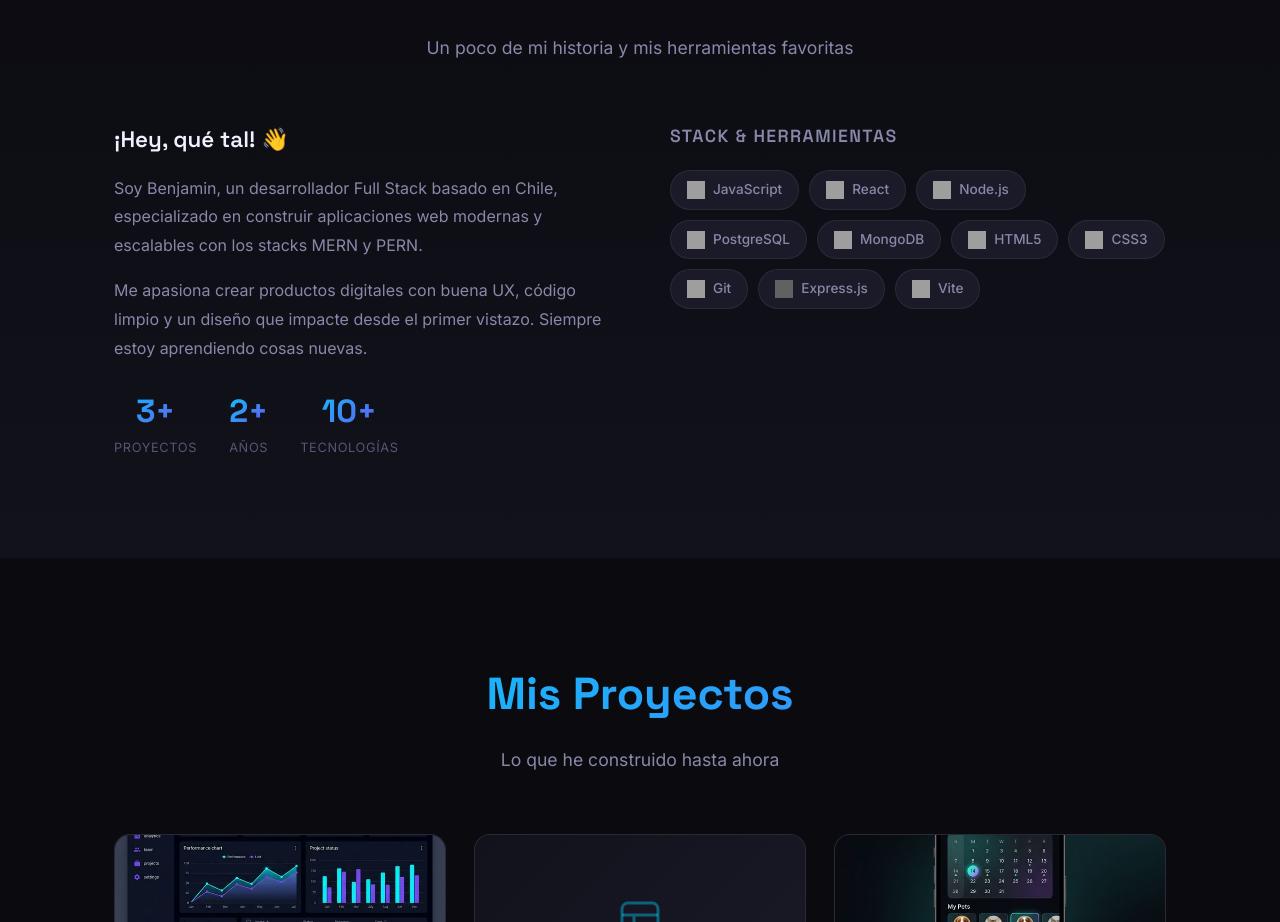
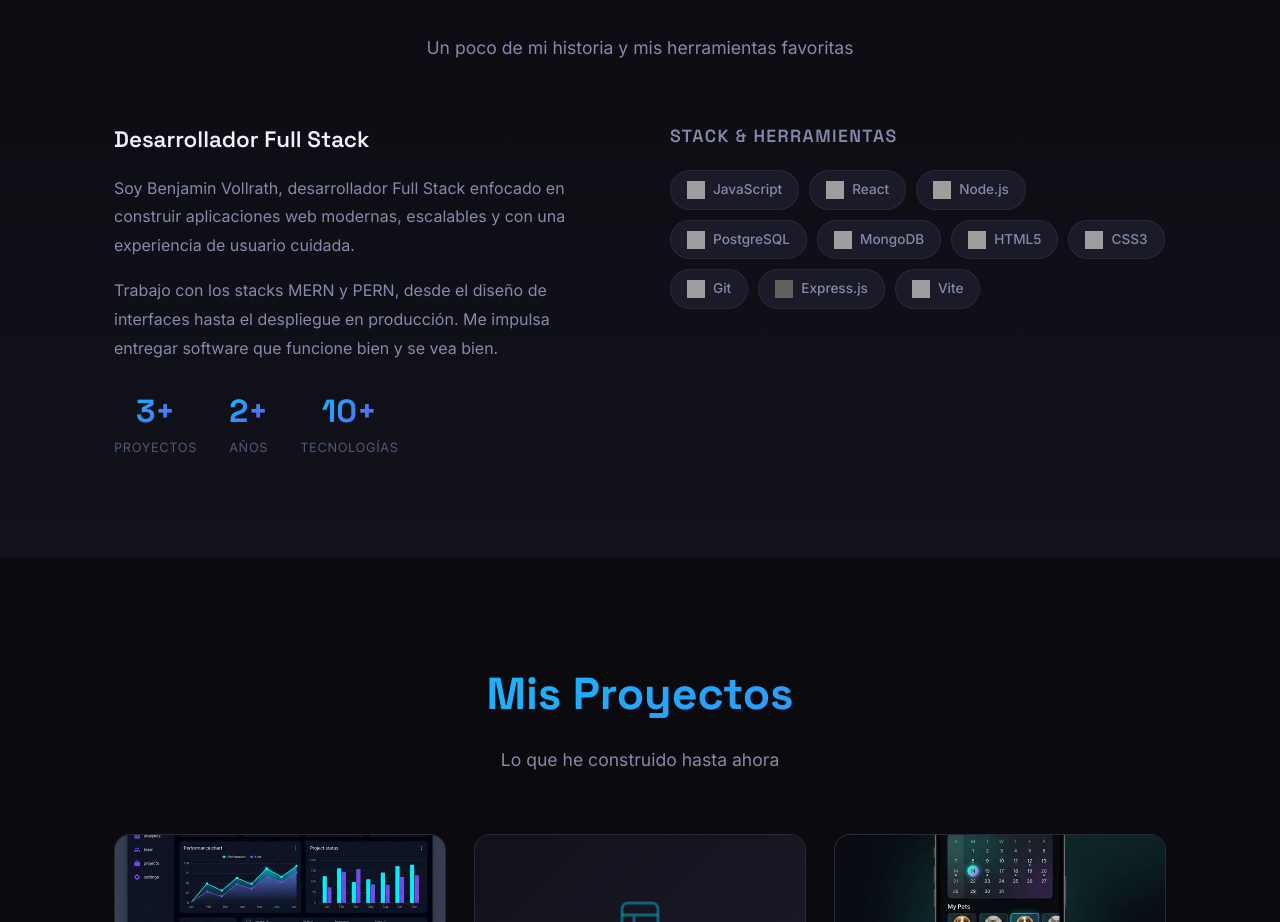
Before and after one commit to BenjiVoll/port-web, a React (Vite) app: page / in a window 1280 px wide. Shown: the part 954-1876 px from the top of the page. Built offline with nearby package versions, Linux system fonts and the light colour scheme; grey boxes are pictures that could not be loaded.

Commit message:
fix: texto about mas profesional

```diff
--- a/src/components/About.jsx
+++ b/src/components/About.jsx
@@ -23,14 +23,15 @@ function About() {
         <div className="about-content">
           {/* Bio */}
           <div className="about-text">
-            <h3>¡Hey, qué tal! 👋</h3>
+            <h3>Desarrollador Full Stack</h3>
             <p>
-              Soy Benjamin, un desarrollador Full Stack basado en Chile, especializado en
-              construir aplicaciones web modernas y escalables con los stacks MERN y PERN.
+              Soy Benjamin Vollrath, desarrollador Full Stack enfocado en construir
+              aplicaciones web modernas, escalables y con una experiencia de usuario cuidada.
             </p>
             <p>
-              Me apasiona crear productos digitales con buena UX, código limpio y un diseño
-              que impacte desde el primer vistazo. Siempre estoy aprendiendo cosas nuevas.
+              Trabajo con los stacks MERN y PERN, desde el diseño de interfaces hasta el
+              despliegue en producción. Me impulsa entregar software que funcione bien y
+              se vea bien.
             </p>
 
             <div className="about-stats">
```
